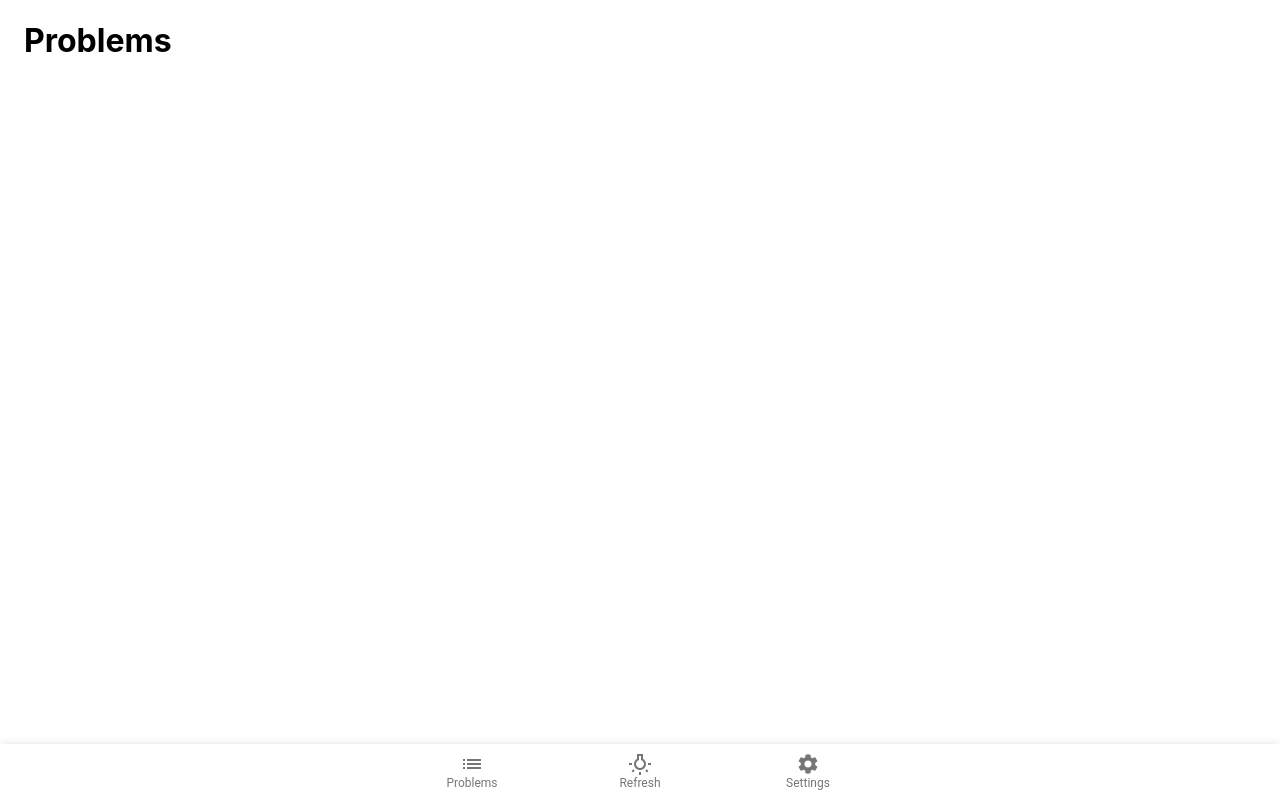
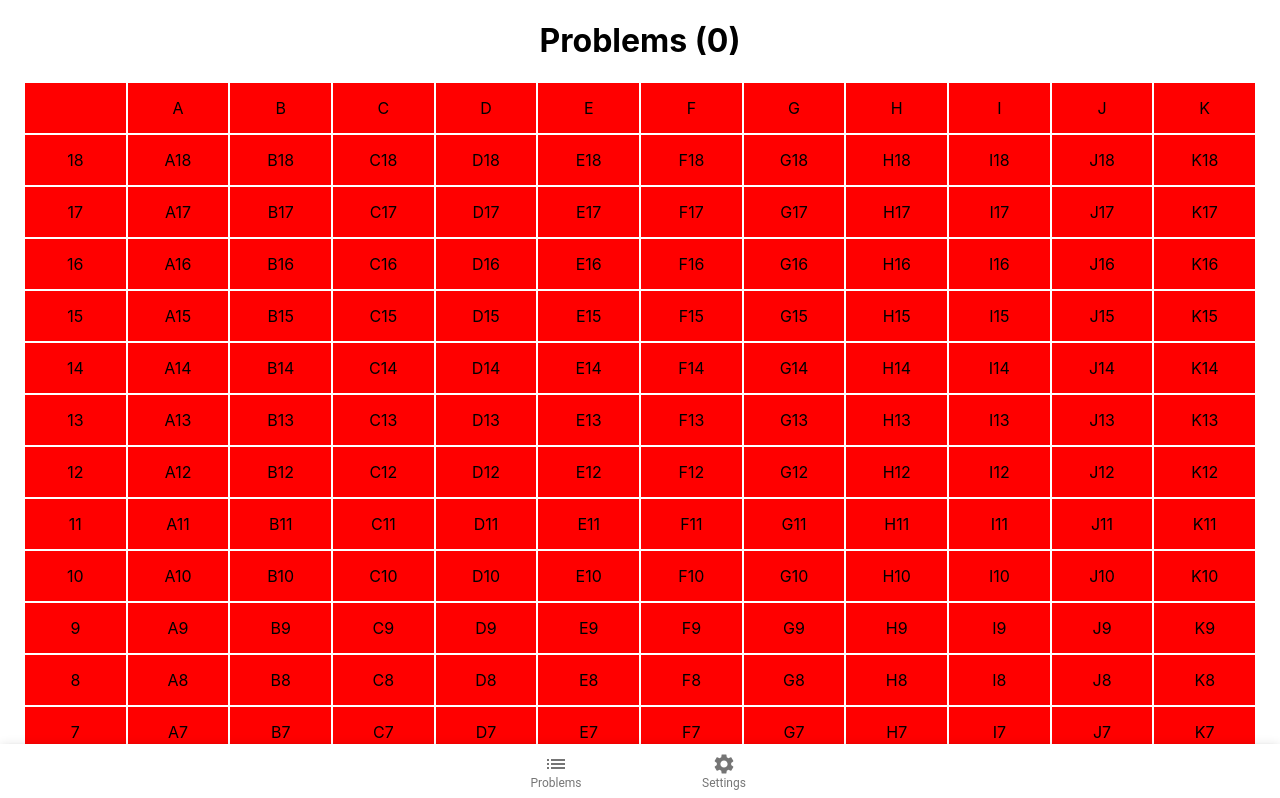
Before and after one commit to lanekatris/moonboard, a React (Create React App) app in the folder src/web/: page / in a window 1280 px wide. Shown: the top 798 px of the page. Built offline with nearby package versions, Linux system fonts and the light colour scheme.

Commit message:
round 1 of formatting problems

```diff
--- a/src/web/src/layout.js
+++ b/src/web/src/layout.js
@@ -26,7 +26,7 @@ function Layout() {
         history.push(navMap[newValue])
       }}>
         <BottomNavigationAction selected={value === 'Recents'} label="Problems" icon={<List />} />
-        <BottomNavigationAction selected={value === 'Refresh'} label="Refresh" icon={<WbIncandescentOutlined />} />
+        {/*<BottomNavigationAction selected={value === 'Refresh'} label="Refresh" icon={<WbIncandescentOutlined />} />*/}
 
         <BottomNavigationAction selected={value === 'Settings'} label="Settings" icon={<Settings />} />
       </BottomNavigation>
--- a/src/web/src/problems/problems.js
+++ b/src/web/src/problems/problems.js
@@ -1,5 +1,89 @@
 import React, {useState} from 'react';
+import Grid from "@material-ui/core/Grid";
+import {Paper} from "@material-ui/core";
+import {makeStyles} from "@material-ui/core/styles";
+
+const useStyles = makeStyles(theme => ({
+  // root: {
+  //   flexGrow: 1,
+  // },
+  // paper: {
+  //   padding: theme.spacing(2),
+  //   textAlign: 'center',
+  //   color: theme.palette.text.secondary,
+  // },
+
+  center: {
+    textAlign: 'center'
+  },
+  container: {
+    display:'flex',
+  },
+  item: {
+    flexGrow: 1,
+    textAlign: 'center',
+    height: '50px',
+    lineHeight: '50px',
+backgroundColor: 'red',
+margin: 1,
+width: 40,
+  }
+}));
+// const Grid = styled(GridBase)`
+//   .MuiGrid-root {
+//     flex-grow: 1;
+//   }
+// `
+
 function Problems() {
-  return <h1>Problems</h1>
+  const classes = useStyles();
+  const [clicks, setClicks] = useState(0)
+
+  const columns = ['A', 'B', 'C', 'D', 'E', 'F', 'G', 'H', 'I', 'J', 'K'];
+  const rows = [1,2,3,4,5,6,7,8,9,10,11,12,13,14,15,16,17,18].reverse();
+
+  // for (var i=18, rows=[]; i--;) rows.push(rows.length+1);
+
+  return <>
+
+    <div >
+
+    <h1 className={classes.center}>Problems ({clicks})</h1>
+
+    {/*<div className={classes.root}>*/}
+    {/*<Grid container direction="row" justify="space-around" alignItems="center">*/}
+    {/*  /!*<Grid item><Paper>A</Paper></Grid>*!/*/}
+    {/*  {columns.map(coumn => <Grid item xs={1} style={{height: 20}}><Paper>{coumn}</Paper></Grid>)}*/}
+    {/*</Grid>*/}
+    {/*  {rows.map(row =>*/}
+    {/*    <Grid container item xs={12} direction="row" justify="space-around" alignItems="center" >*/}
+    {/*      {columns.map(coumn => <Grid item xs={1}><Paper>X</Paper></Grid>)}*/}
+    {/*    </Grid>*/}
+    {/*  )}*/}
+
+
+    {/*</div>*/}
+
+      <div className={classes.container}>
+        <div className={classes.item}></div>
+        {columns.map(coumn => <div className={classes.item} onClick={() => setClicks(clicks+1)}>{coumn}</div>)}
+        {/*{columns.map((coumn, i) => <div className={classes.item}>{coumn + i}</div>)}*/}
+
+      </div>
+      {/*<div className={classes.container}>*/}
+      {/*  {columns.map(coumn => <div className={classes.item}>{coumn}</div>)}*/}
+      {/*  /!*{columns.map((coumn, i) => <div className={classes.item}>{coumn + i}</div>)}*!/*/}
+
+      {/*</div>*/}
+
+      {rows.map((row, i) => <div className={classes.container}>
+        <div className={classes.item}>{row}</div>
+        {columns.map(column => <div className={classes.item} onClick={() => setClicks(clicks+1)}>{column}{row}</div>)}
+      </div>)}
+
+
+    </div>
+
+  </>
 }
 export default Problems;
```
